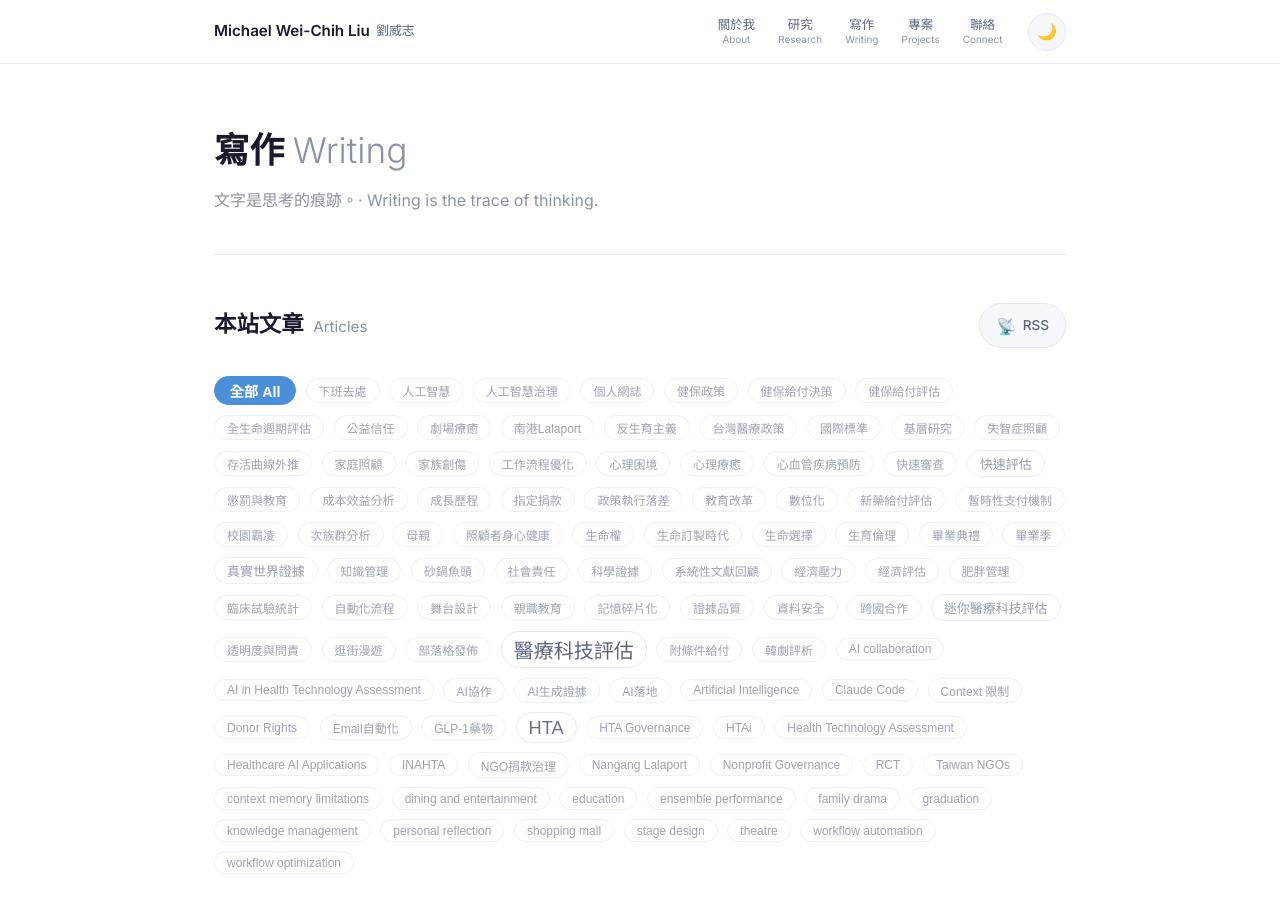
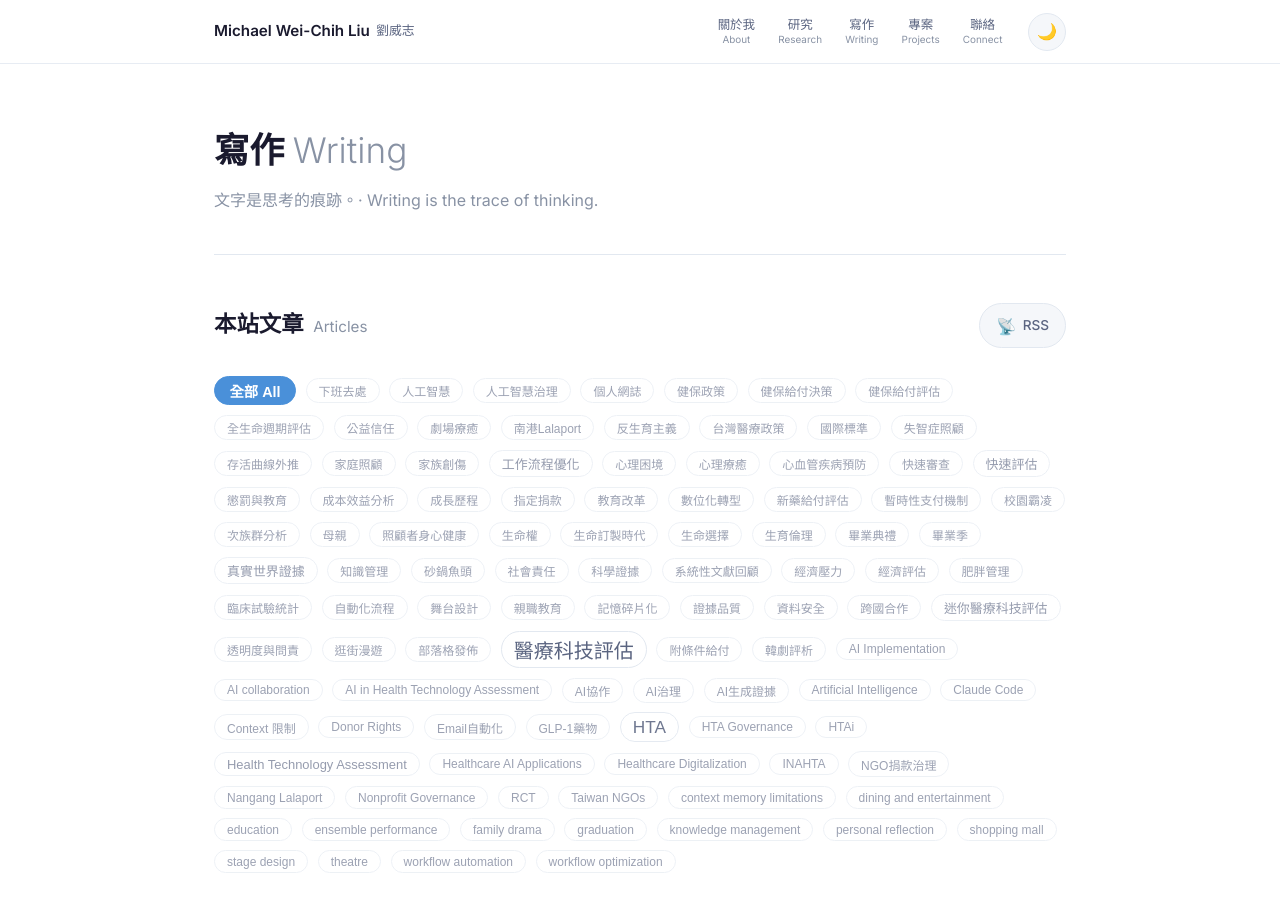
Before and after one commit to liuweichihtw-0624/liuweichihtw-0624.github.io, a Jekyll site: the page built from writing.html, in a window 1280 px wide and 900 px high. Built offline with Jekyll 4.4.1, drawn with Linux system fonts in a browser that asks for light colours.

Commit message:
retag: update tags for 2026-06-15-ai-hta-groundwork-implementation.md

```diff
--- a/_posts/2026-06-15-ai-hta-groundwork-implementation.md
+++ b/_posts/2026-06-15-ai-hta-groundwork-implementation.md
@@ -2,7 +2,7 @@
 layout: post
 title: "從雲端回到凡間：基層 HTA 研究員對 AI 落地的真實告白與期盼 · From Cloud to Reality: A Frontline HTA Researcher's Honest Account and Hopes for AI Implementation"
 date: 2026-06-15 12:19:25 +0800
-tags: ["HTA", "AI落地", "醫療科技評估", "數位化", "基層研究", "政策執行落差"]
+tags: ["醫療科技評估", "AI治理", "工作流程優化", "數位化轉型", "Health Technology Assessment", "AI Implementation", "Healthcare Digitalization"]
 publish: true
 syndicate: [linkedin]
 excerpt: "作為基層HTA研究員，面對AI狂潮時感到既近又遠。不是AI不重要，而是缺乏自下而上的實作規劃與受控的內部環境。"
```
